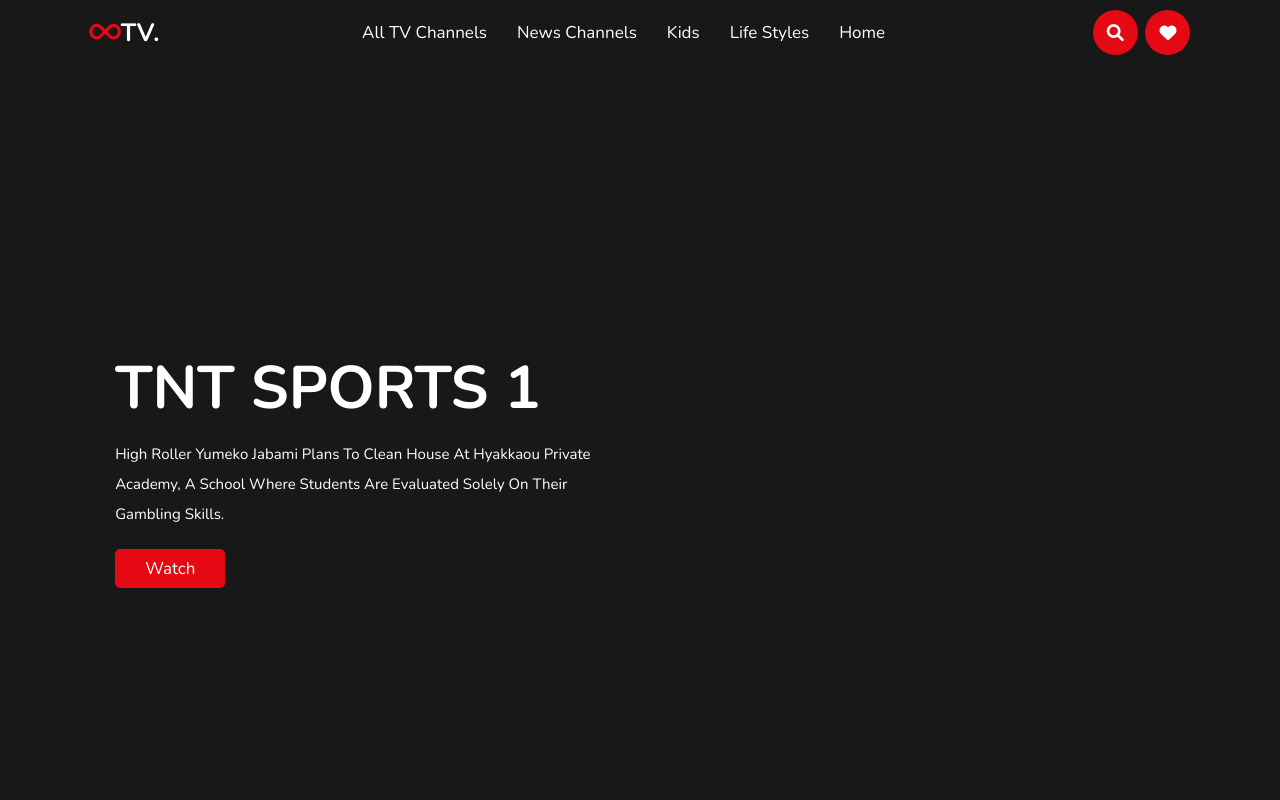
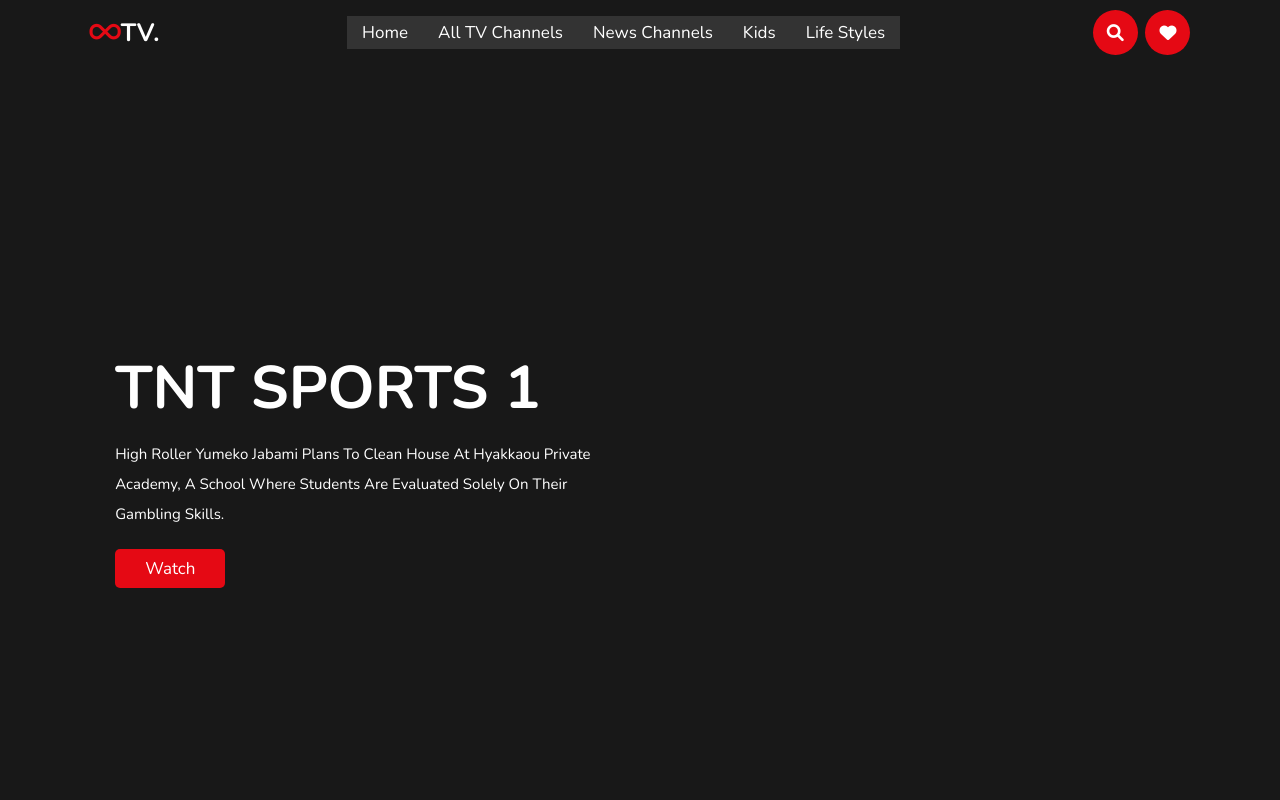
Before and after one commit to JunZee002/ForAll, a plain HTML site: page index.html in a window 1280 px wide. Shown: the top 800 px of the page. Drawn offline with nearby package versions, Linux system fonts and the light colour scheme.

Commit message:
Update style.css

```diff
--- a/style.css
+++ b/style.css
@@ -370,6 +370,29 @@ header .icons #menu-bars{
     transition: 0.3s all linear;
 }
 
+
+
+/* Base Navbar Styles */
+.navbar {
+    display: flex;
+    background-color: #333;
+    overflow: hidden;
+}
+
+.navbar a {
+    float: left;
+    display: block;
+    color: #f2f2f2;
+    text-align: center;
+    padding: 14px 16px;
+    text-decoration: none;
+}
+
+.navbar a:hover {
+    background-color: #ddd;
+    color: black;
+}
+
 /* Dropdown Container */
 .dropdown {
     float: left;
@@ -446,6 +469,7 @@ header .icons #menu-bars{
 
 
 
+
 /* media query */
 @media(max-width: 991px){
     html{
```
